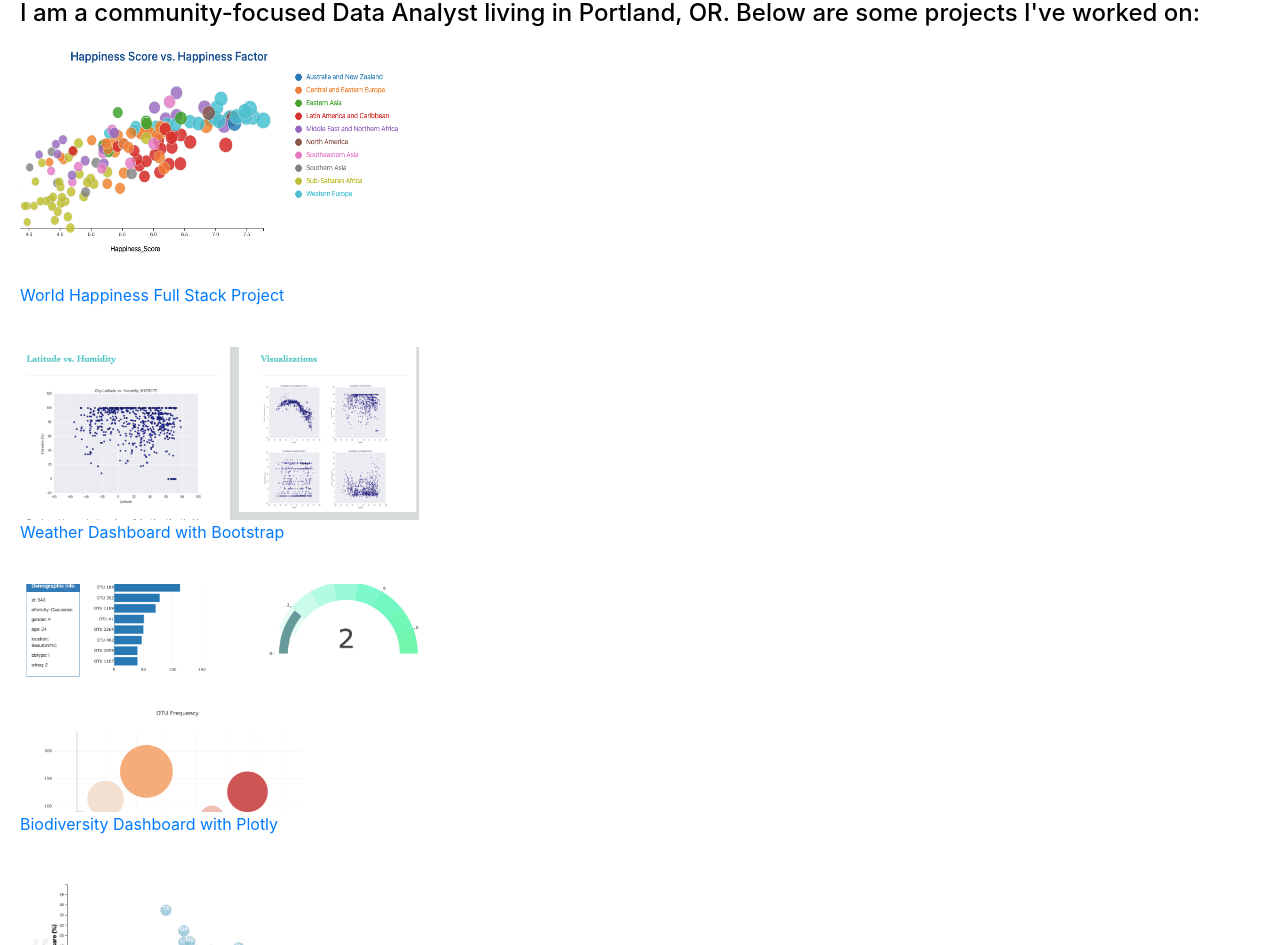
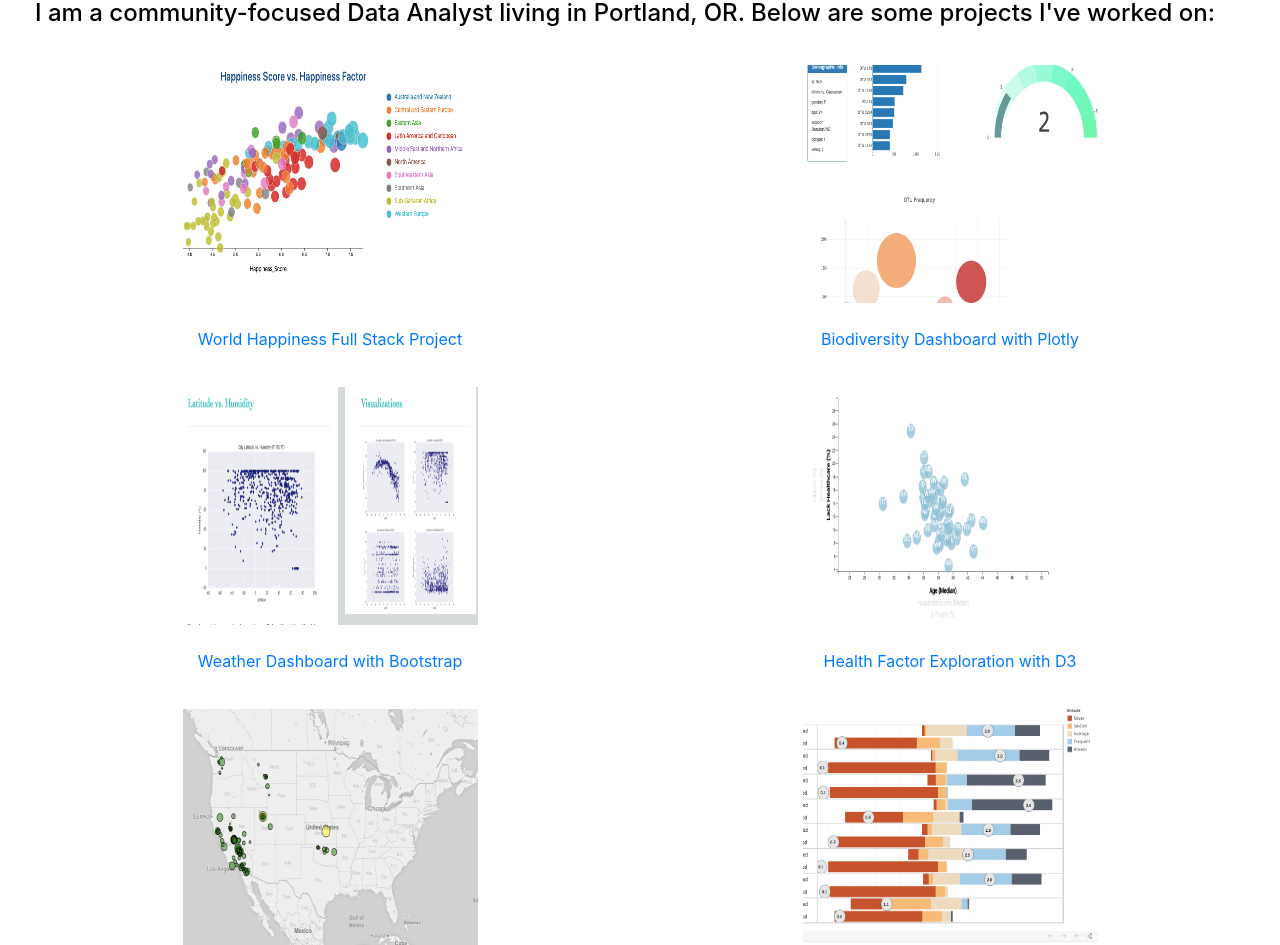
Before and after one commit to hunterracheld/hunterracheld.github.io, a plain HTML site: page index.html in a window 1280 px wide. Shown: the part 81-1026 px from the top of the page. Drawn offline with nearby package versions, Linux system fonts and the light colour scheme.

Commit message:
update html

```diff
--- a/css/styles.css
+++ b/css/styles.css
@@ -22,7 +22,7 @@ header {
     font-family: Futura;
 }
 
-header h1 {
+h1 {
 
     color: #000;
     text-align: left;
@@ -40,5 +40,15 @@ h4{
 }
 
 p{
-    color: #000
+    color: #000;
+    text-align: center;
 }
+.row{
+    padding-bottom: 20px;
+}
+.center{
+    display: block;
+    margin-left: auto;
+    margin-right: auto;
+    width: 50%;
+}
--- a/index.html
+++ b/index.html
@@ -20,25 +20,56 @@
 
 
 <body>
+    <div class="container-fluid mycontainer">
+        <div class="row">
+            <div class="col-md-12">
                 <h1>RACHEL HUNTER</h1>
-    <h4>I am a community-focused Data Analyst living in Portland, OR. Below are some projects I've worked on:</h4>
-    <img src="thumbnails/worldhappiness.png" height="238" width="399" alt="world_happiness">
+                <h4>I am a community-focused Data Analyst living in Portland, OR. Below are some projects I've worked
+                    on:</h4>
+            </div>
+        </div>
+        <div class="row">
+            <div class="col-md-6">
+                <img src=" thumbnails/worldhappiness.png" height="238" width="399" alt="world_happiness" class="center">
+                <br>
                 <p><a href="https://ellemonke.github.io/full-stack-project/">World Happiness Full Stack Project</a></p>
+            </div>
+            <div class="col-md-6">
+                <img src="thumbnails/plotly.png" height="238" width="399" alt="plotly_dash" class="center">
                 <br>
-    <img src="thumbnails/weather.png" heigh="238" width="399" alt="weather_dash">
+                <p><a href="biodiversity_dashboard/index.html">Biodiversity Dashboard with Plotly</a></p>
+            </div>
+        </div>
+
+        <div class="row">
+            <div class="col-md-6">
+                <img src="thumbnails/weather.png" height="238" width="399" alt="weather_dash" class="center">
+                <br>
                 <p><a href="weather_dashboard/index.html">Weather Dashboard with Bootstrap</a></p>
+            </div>
+            <div class="col-md-6">
+                <img src="thumbnails/d3health.png" height="238" width="399" alt="d3_dash" class="center">
                 <br>
-    <img src="thumbnails/plotly.png" heigh="238" width="399" alt="plotly_dash">
-    <p><a href="biodiversity_dashboard/index.html">Biodiversity Dashboard with Plotly</a></p>
+                <p><a href="d3_data_journalism/index.html">Health Factor Exploration with D3</a></p>
+            </div>
+        </div>
+
+        <div class="row">
+            <div class="col-md-6">
+                <img src="thumbnails/usgs.jpg" height="238" width="399" alt="usgs_leaflet" class="center">
                 <br>
-    <img src="thumbnails/d3health.png" heigh="238" width="399" alt="d3_dash">
-    <p><a href="d3_data_journalism/index.html">Health Factor Exploration with d3</a></p>
+                <p><a href="earthquake_visualization/index.html">USGS Earthquake Data with Leaflet</a></p>
+            </div>
+            <div class="col-md-6">
+                <img src="thumbnails/divorce.png" height="238" width="399" alt="divorce" class="center">
                 <br>
-    <img src="thumbnails/usgs.jpg" heigh="238" width="399" alt="usgs_leaflet">
-    <p><a href="earthquake_visualization/index.html">USGS Earthquake Data with Leaflet</a></p>
-    <br>
-    <img src="thumbnails/divorce.png" heigh="238" width="399" alt="divorce">
                 <p><a href="machine-learning-project/index.html">Divorce Predictors Using Machine Learning</a></p>
+            </div>
+        </div>
+
+
+
+    </div>
     <!-- Footer-->
     <div id="footer">
         <p>Rachel Hunter&copy;2020</p>
```
Also changed, not shown: d3_data_journalism/index.html (+2 -2 lines). Lines whose indentation alone changed are shown as unchanged.
